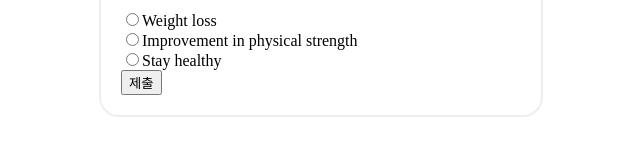
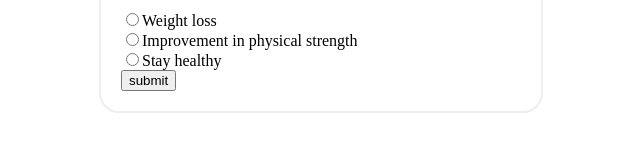
Before and after one commit to minseong1234/html, a plain HTML site: page index.html in a window 1280 px wide. Shown: the part 367-522 px from the top of the page, 319-959 px from the left. Drawn offline with Linux system fonts and the light colour scheme.

Commit message:
Update index.html

```diff
--- a/index.html
+++ b/index.html
@@ -30,7 +30,7 @@
       <label><input type="radio" name="q3" value="2">Improvement in physical strength</label><br>
       <label><input type="radio" name="q3" value="3">Stay healthy</label><br>
 
-      <input type="submit" value="제출">
+      <input type="submit" value="submit">
     </form>
 
     <script>
```
